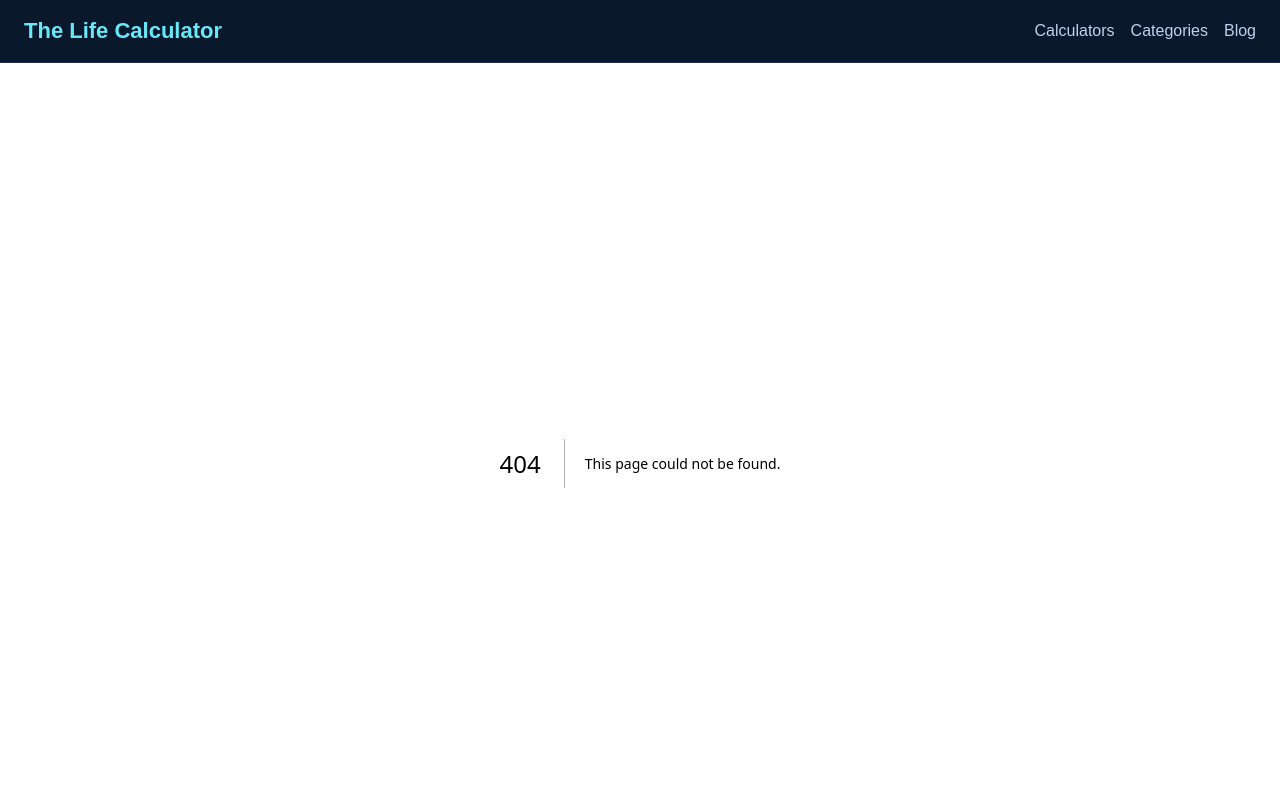
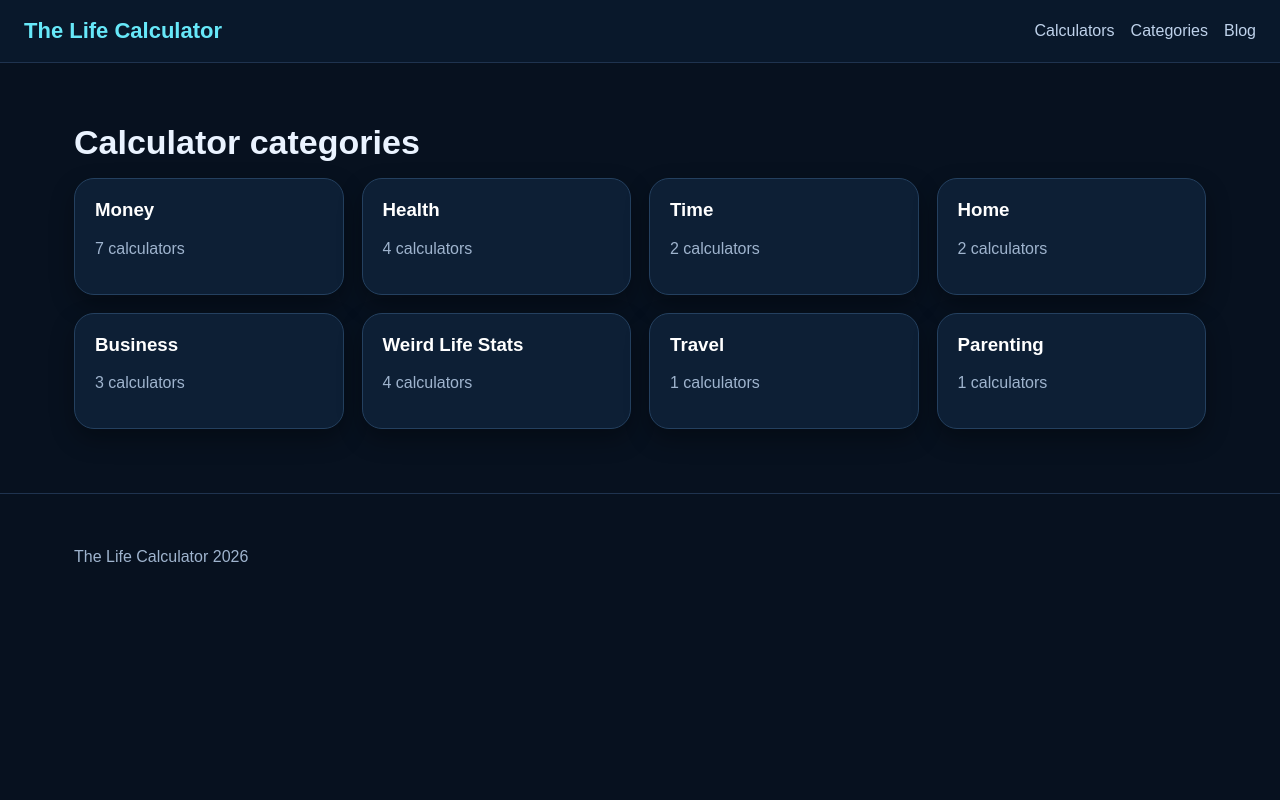
Before and after one commit to learnaihustle-sudo/lifecalculator, a Next.js app: page /categories in a window 1280 px wide. Before the commit this address had no page. Shown: the top 800 px of the page. Built offline with nearby package versions, Linux system fonts and the light colour scheme.

Commit message:
Add categories page

```diff
--- /dev/null
+++ b/src/app/categories/page.jsx
@@ -0,0 +1,17 @@
+import { categories, calculators } from '../../data/calculators'
+
+export const metadata = { title: 'Calculator Categories | The Life Calculator', description: 'Browse calculator categories.' }
+
+export default function CategoriesPage() {
+  return (
+    <main className="wrap">
+      <h1 className="section-title">Calculator categories</h1>
+      <div className="grid">
+        {categories.map(function(cat){
+          const count = calculators.filter(function(c){ return c.category === cat }).length
+          return <a className="card" href={'/categories/' + cat.toLowerCase().replaceAll(' ','-')} key={cat}><h3>{cat}</h3><p className="muted">{count} calculators</p></a>
+        })}
+      </div>
+    </main>
+  )
+}
```
